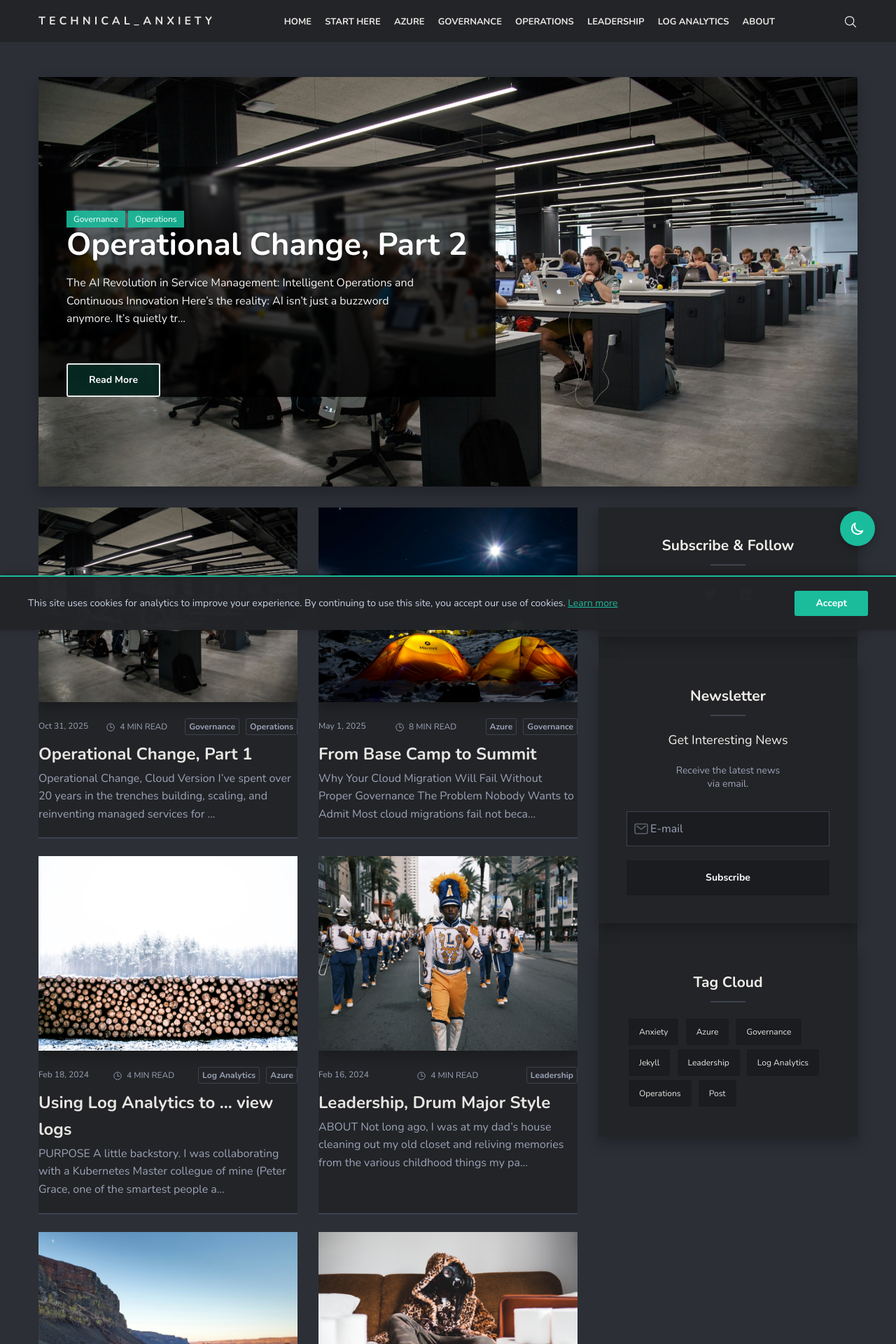
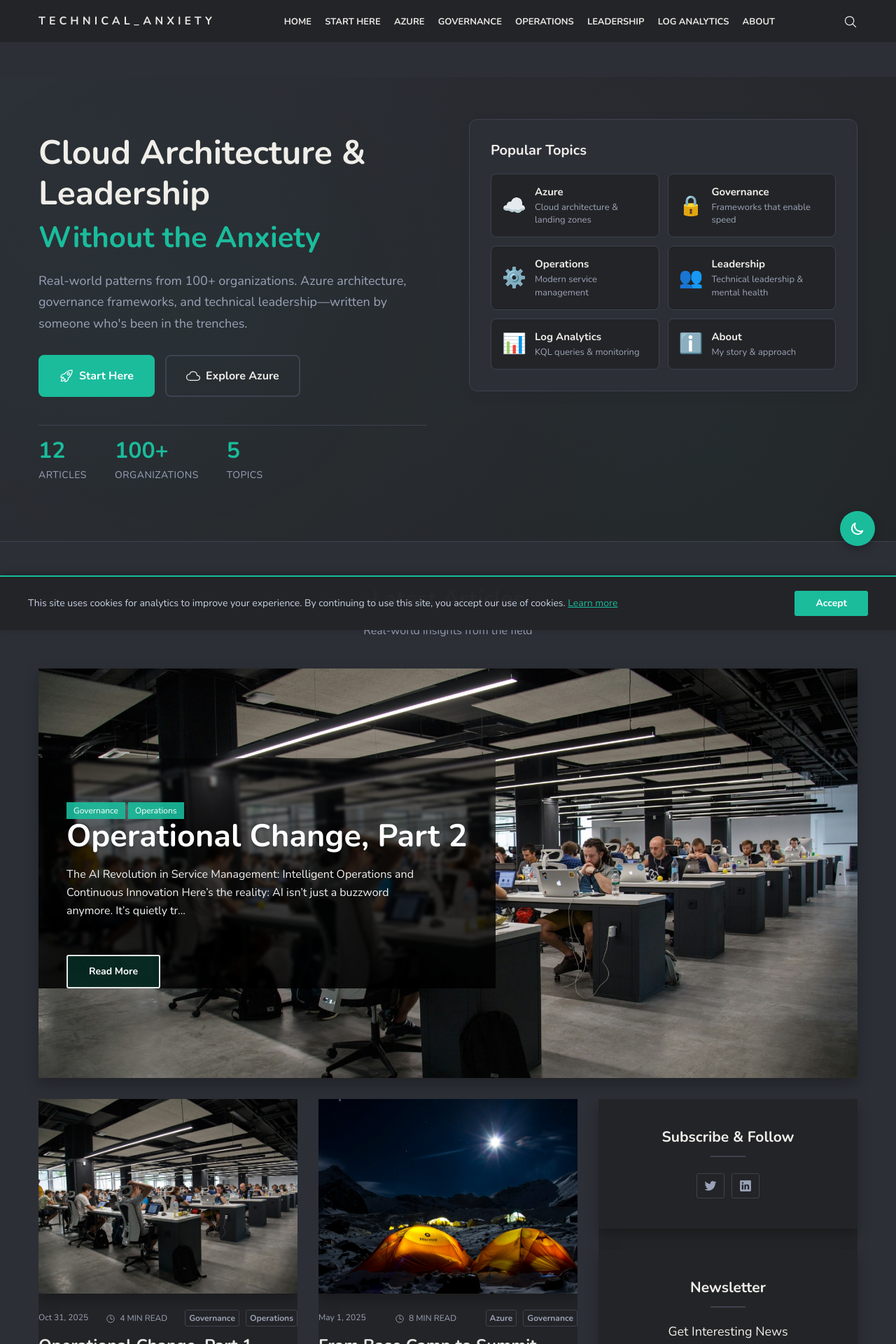
Before and after one commit to technicalanxiety/technicalanxiety.github.io, a Jekyll site: the page built from index.html, in a window 1280 px wide. Shown: the top 1920 px of the page at 70% size. Built offline with Jekyll 4.4.1, drawn with Linux system fonts in a browser that asks for light colours; nearby versions of some CDN libraries; the list of posts is cut into pages by our own code.

Commit message:
feat: Add homepage hero section with topic cards and CTAs
Created compelling hero section featuring:
- Bold value proposition: 'Cloud Architecture & Leadership Without the Anxiety'
- Clear description of expertise and experience
- Two prominent CTAs: Start Here and Explore Azure
- Stats showcase: article count, organizations served, topics covered
- Visual topic cards grid with icons and descriptions
- Gradient background with subtle pattern overlay
- Fully responsive design for all screen sizes

Features:
- Two-column layout (hero text + topic cards)
- Hover effects on buttons and topic cards
- Theme-aware styling (light/dark mode)
- Ionicons integration for visual appeal
- Section heading for blog posts below hero
- Mobile-optimized with stacked layout

Benefits:
- Reduces bounce rate with clear value proposition
- Guides visitors to key content areas
- Establishes credibility with stats
- Improves first impression and professionalism
- Creates clear user journey from landing to content
- Better conversion to engaged readers

```diff
--- /dev/null
+++ b/_includes/hero.html
@@ -0,0 +1,90 @@
+<section class="hero">
+  <div class="container">
+    <div class="row">
+      <div class="col col-12">
+        <div class="hero-content">
+          <div class="hero-text">
+            <h1 class="hero-title">
+              Cloud Architecture & Leadership<br>
+              <span class="hero-subtitle">Without the Anxiety</span>
+            </h1>
+            <p class="hero-description">
+              Real-world patterns from 100+ organizations. Azure architecture, governance frameworks, and technical leadership—written by someone who's been in the trenches.
+            </p>
+            <div class="hero-buttons">
+              <a href="{{ site.baseurl }}/start-here/" class="button button-primary">
+                <ion-icon name="rocket-outline"></ion-icon>
+                Start Here
+              </a>
+              <a href="{{ site.baseurl }}/azure/" class="button button-secondary">
+                <ion-icon name="cloud-outline"></ion-icon>
+                Explore Azure
+              </a>
+            </div>
+            <div class="hero-stats">
+              <div class="stat">
+                <span class="stat-number">{{ site.posts.size }}</span>
+                <span class="stat-label">Articles</span>
+              </div>
+              <div class="stat">
+                <span class="stat-number">100+</span>
+                <span class="stat-label">Organizations</span>
+              </div>
+              <div class="stat">
+                <span class="stat-number">5</span>
+                <span class="stat-label">Topics</span>
+              </div>
+            </div>
+          </div>
+          <div class="hero-topics">
+            <h3 class="hero-topics-title">Popular Topics</h3>
+            <div class="hero-topic-grid">
+              <a href="{{ site.baseurl }}/azure/" class="hero-topic-card">
+                <div class="hero-topic-icon">☁️</div>
+                <div class="hero-topic-info">
+                  <h4>Azure</h4>
+                  <p>Cloud architecture & landing zones</p>
+                </div>
+              </a>
+              <a href="{{ site.baseurl }}/governance/" class="hero-topic-card">
+                <div class="hero-topic-icon">🔒</div>
+                <div class="hero-topic-info">
+                  <h4>Governance</h4>
+                  <p>Frameworks that enable speed</p>
+                </div>
+              </a>
+              <a href="{{ site.baseurl }}/operations/" class="hero-topic-card">
+                <div class="hero-topic-icon">⚙️</div>
+                <div class="hero-topic-info">
+                  <h4>Operations</h4>
+                  <p>Modern service management</p>
+                </div>
+              </a>
+              <a href="{{ site.baseurl }}/leadership/" class="hero-topic-card">
+                <div class="hero-topic-icon">👥</div>
+                <div class="hero-topic-info">
+                  <h4>Leadership</h4>
+                  <p>Technical leadership & mental health</p>
+                </div>
+              </a>
+              <a href="{{ site.baseurl }}/log-analytics/" class="hero-topic-card">
+                <div class="hero-topic-icon">📊</div>
+                <div class="hero-topic-info">
+                  <h4>Log Analytics</h4>
+                  <p>KQL queries & monitoring</p>
+                </div>
+              </a>
+              <a href="{{ site.baseurl }}/about/" class="hero-topic-card">
+                <div class="hero-topic-icon">ℹ️</div>
+                <div class="hero-topic-info">
+                  <h4>About</h4>
+                  <p>My story & approach</p>
+                </div>
+              </a>
+            </div>
+          </div>
+        </div>
+      </div>
+    </div>
+  </div>
+</section>
--- a/_includes/main.scss
+++ b/_includes/main.scss
@@ -18,6 +18,7 @@
 // 3-MODULES
 @import '3-modules/loader';
 @import '3-modules/buttons';
+@import '3-modules/hero';
 @import '3-modules/sidebar';
 @import '3-modules/pagination';
 @import '3-modules/footer';
--- /dev/null
+++ b/_sass/3-modules/_hero.scss
@@ -0,0 +1,287 @@
+/* ===============================================
+   Hero Section (Homepage)
+   =============================================== */
+
+.hero {
+  padding: 60px 0 80px;
+  background: linear-gradient(135deg,
+    var(--bg-primary) 0%,
+    var(--bg-secondary) 100%);
+  border-bottom: 1px solid var(--border-color);
+  position: relative;
+  overflow: hidden;
+
+  // Subtle pattern overlay
+  &::before {
+    content: '';
+    position: absolute;
+    top: 0;
+    left: 0;
+    right: 0;
+    bottom: 0;
+    background-image:
+      radial-gradient(circle at 20% 50%, rgba(26, 188, 156, 0.03) 0%, transparent 50%),
+      radial-gradient(circle at 80% 80%, rgba(26, 188, 156, 0.03) 0%, transparent 50%);
+    pointer-events: none;
+  }
+}
+
+.hero-content {
+  position: relative;
+  z-index: 1;
+  display: grid;
+  grid-template-columns: 1fr 1fr;
+  gap: 60px;
+  align-items: start;
+
+  @media only screen and (max-width: 991px) {
+    grid-template-columns: 1fr;
+    gap: 40px;
+  }
+}
+
+.hero-text {
+  padding-top: 20px;
+}
+
+.hero-title {
+  font-size: 48px;
+  font-weight: 800;
+  line-height: 1.2;
+  color: var(--heading-color);
+  margin: 0 0 20px 0;
+
+  @media only screen and (max-width: 767px) {
+    font-size: 36px;
+  }
+}
+
+.hero-subtitle {
+  display: block;
+  color: var(--accent-color);
+  font-size: 42px;
+  margin-top: 10px;
+
+  @media only screen and (max-width: 767px) {
+    font-size: 32px;
+  }
+}
+
+.hero-description {
+  font-size: 18px;
+  line-height: 1.7;
+  color: var(--text-secondary);
+  margin: 0 0 30px 0;
+  max-width: 540px;
+
+  @media only screen and (max-width: 767px) {
+    font-size: 16px;
+  }
+}
+
+.hero-buttons {
+  display: flex;
+  gap: 15px;
+  margin-bottom: 40px;
+  flex-wrap: wrap;
+
+  .button {
+    display: inline-flex;
+    align-items: center;
+    gap: 8px;
+    padding: 14px 28px;
+    font-size: 16px;
+    font-weight: 600;
+    border-radius: 8px;
+    text-decoration: none;
+    transition: all 0.3s ease;
+
+    ion-icon {
+      font-size: 20px;
+    }
+  }
+
+  .button-primary {
+    background: var(--accent-color);
+    color: #ffffff;
+    border: 2px solid var(--accent-color);
+
+    &:hover {
+      background: var(--link-color-hover);
+      border-color: var(--link-color-hover);
+      transform: translateY(-2px);
+      box-shadow: 0 8px 20px rgba(26, 188, 156, 0.3);
+    }
+  }
+
+  .button-secondary {
+    background: transparent;
+    color: var(--heading-color);
+    border: 2px solid var(--border-color);
+
+    &:hover {
+      border-color: var(--accent-color);
+      color: var(--accent-color);
+      transform: translateY(-2px);
+      box-shadow: 0 8px 20px rgba(0, 0, 0, 0.1);
+    }
+  }
+}
+
+.hero-stats {
+  display: flex;
+  gap: 40px;
+  padding-top: 20px;
+  border-top: 1px solid var(--border-color);
+
+  @media only screen and (max-width: 480px) {
+    gap: 25px;
+  }
+}
+
+.stat {
+  display: flex;
+  flex-direction: column;
+  gap: 5px;
+}
+
+.stat-number {
+  font-size: 32px;
+  font-weight: 700;
+  color: var(--accent-color);
+  line-height: 1;
+
+  @media only screen and (max-width: 480px) {
+    font-size: 24px;
+  }
+}
+
+.stat-label {
+  font-size: 14px;
+  color: var(--text-secondary);
+  text-transform: uppercase;
+  letter-spacing: 0.5px;
+
+  @media only screen and (max-width: 480px) {
+    font-size: 12px;
+  }
+}
+
+.hero-topics {
+  background: var(--bg-primary);
+  border: 1px solid var(--border-color);
+  border-radius: 12px;
+  padding: 30px;
+  box-shadow: 0 4px 20px rgba(0, 0, 0, 0.05);
+}
+
+.hero-topics-title {
+  font-size: 20px;
+  font-weight: 700;
+  color: var(--heading-color);
+  margin: 0 0 20px 0;
+}
+
+.hero-topic-grid {
+  display: grid;
+  grid-template-columns: 1fr 1fr;
+  gap: 12px;
+
+  @media only screen and (max-width: 480px) {
+    grid-template-columns: 1fr;
+  }
+}
+
+.hero-topic-card {
+  display: flex;
+  align-items: center;
+  gap: 12px;
+  padding: 15px;
+  background: var(--bg-secondary);
+  border: 1px solid var(--border-color);
+  border-radius: 8px;
+  text-decoration: none;
+  transition: all 0.3s ease;
+
+  &:hover {
+    border-color: var(--accent-color);
+    transform: translateY(-2px);
+    box-shadow: 0 4px 12px rgba(0, 0, 0, 0.1);
+
+    .hero-topic-icon {
+      transform: scale(1.1);
+    }
+  }
+}
+
+.hero-topic-icon {
+  font-size: 28px;
+  line-height: 1;
+  transition: transform 0.3s ease;
+  flex-shrink: 0;
+}
+
+.hero-topic-info {
+  flex: 1;
+  min-width: 0;
+
+  h4 {
+    font-size: 15px;
+    font-weight: 600;
+    color: var(--heading-color);
+    margin: 0 0 3px 0;
+  }
+
+  p {
+    font-size: 13px;
+    color: var(--text-secondary);
+    margin: 0;
+    line-height: 1.4;
+  }
+}
+
+// Section heading (for blog posts below hero)
+.section-heading {
+  text-align: center;
+  padding: 60px 0 40px;
+
+  @media only screen and (max-width: 767px) {
+    padding: 40px 0 30px;
+  }
+}
+
+.section-title {
+  font-size: 32px;
+  font-weight: 700;
+  color: var(--heading-color);
+  margin: 0 0 10px 0;
+
+  @media only screen and (max-width: 767px) {
+    font-size: 26px;
+  }
+}
+
+.section-description {
+  font-size: 16px;
+  color: var(--text-secondary);
+  margin: 0;
+}
+
+// Mobile adjustments
+@media only screen and (max-width: 767px) {
+  .hero {
+    padding: 40px 0 50px;
+  }
+
+  .hero-topics {
+    padding: 25px 20px;
+  }
+
+  .hero-topic-card {
+    padding: 12px;
+  }
+
+  .hero-topic-icon {
+    font-size: 24px;
+  }
+}
--- a/index.html
+++ b/index.html
@@ -1,6 +1,19 @@
 ---
 layout: default
 ---
+{% include hero.html %}
+
+<div class="container">
+	<div class="row">
+		<div class="col col-12">
+			<div class="section-heading">
+				<h2 class="section-title">Latest Articles</h2>
+				<p class="section-description">Real-world insights from the field</p>
+			</div>
+		</div>
+	</div>
+</div>
+
 <div class="container">
 	<div class="row">
 	{% if site.posts.size > 0 %}
```
